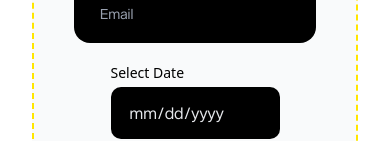
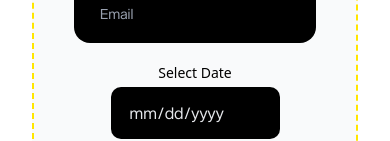
Before and after one commit to jasonkaiser/load-and-go-website, a React (Vite) app: page /services/furniture-ad in a window 390 px wide. Shown: the part 707-848 px from the top of the page. Built offline with nearby package versions, Linux system fonts and the light colour scheme.

Commit message:
Bug fixes

```diff
--- a/src/components/ui/inputform.tsx
+++ b/src/components/ui/inputform.tsx
@@ -14,7 +14,7 @@ const InputForm = ({ placeholder, type, width = "w-full", name, value, onChange,
 
   return (
     <div className={containerClasses}>
-      {label && <label htmlFor={name} className="block mb-1 text-black text-sm md:hidden">{label}</label>}
+      {label && <label htmlFor={name} className="block mb-1 text-black text-center text-sm md:hidden place-self-center">{label}</label>}
       <input
         id={name}
         name={name}
```
